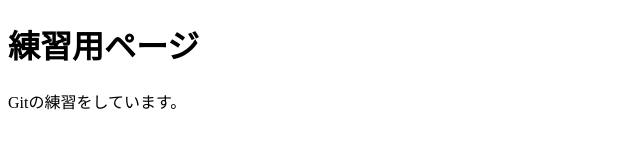
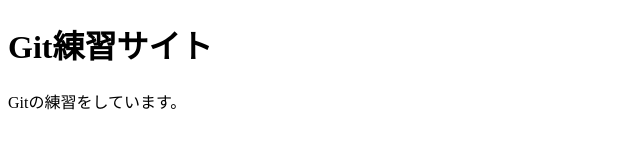
Before and after one commit to youhei-takahashi/conflict-practice, a plain HTML site: page index.html in a window 1280 px wide. Shown: the whole page, without its empty margins (0-640 px from the left). Drawn offline with Linux system fonts and the light colour scheme.

Commit message:
見出しの変更

```diff
--- a/index.html
+++ b/index.html
@@ -6,7 +6,7 @@
   <title>Document</title>
 </head>
 <body>
-  <h1>練習用ページ</h1>
+  <h1>Git練習サイト</h1>
   <p>Gitの練習をしています。</p>
 </body>
 </html>
```
